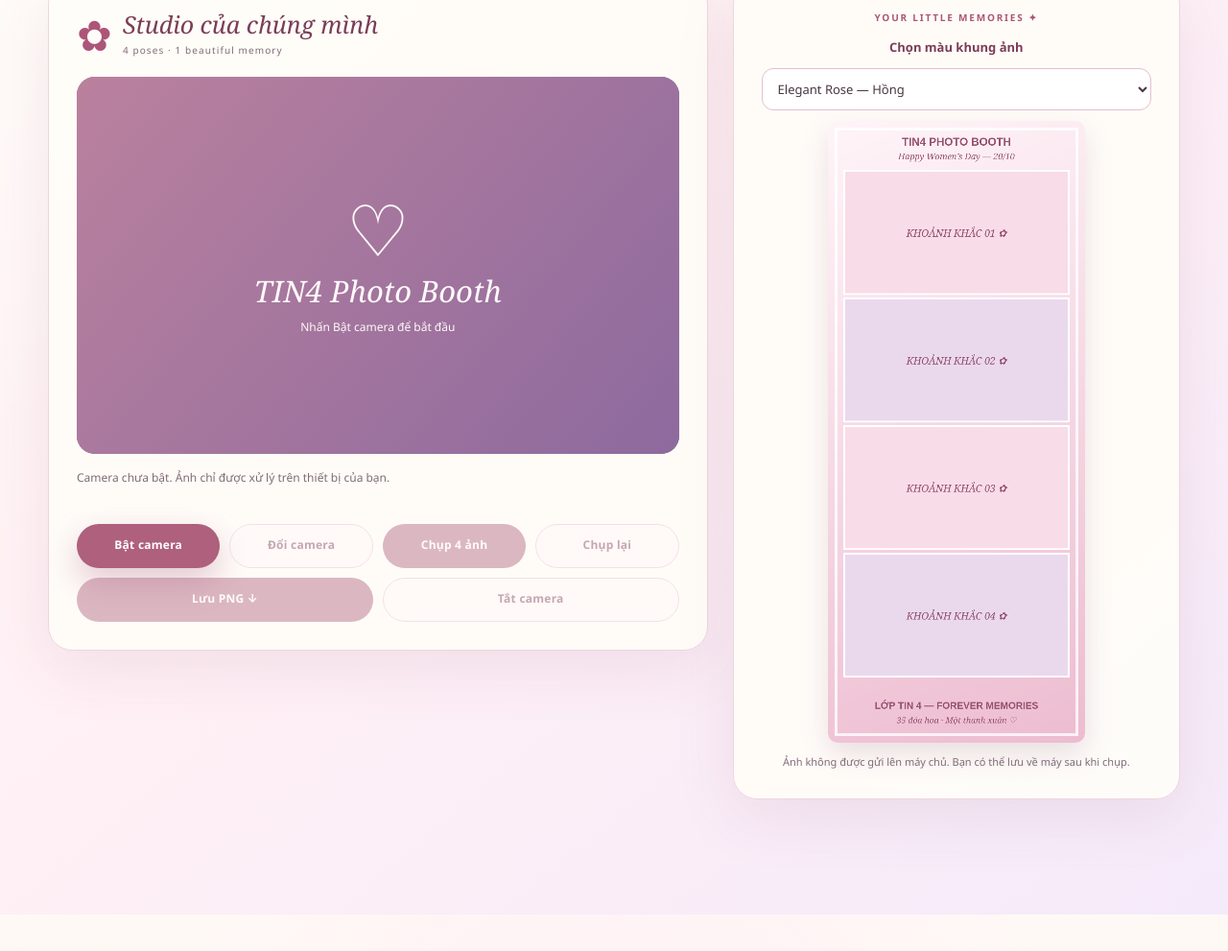
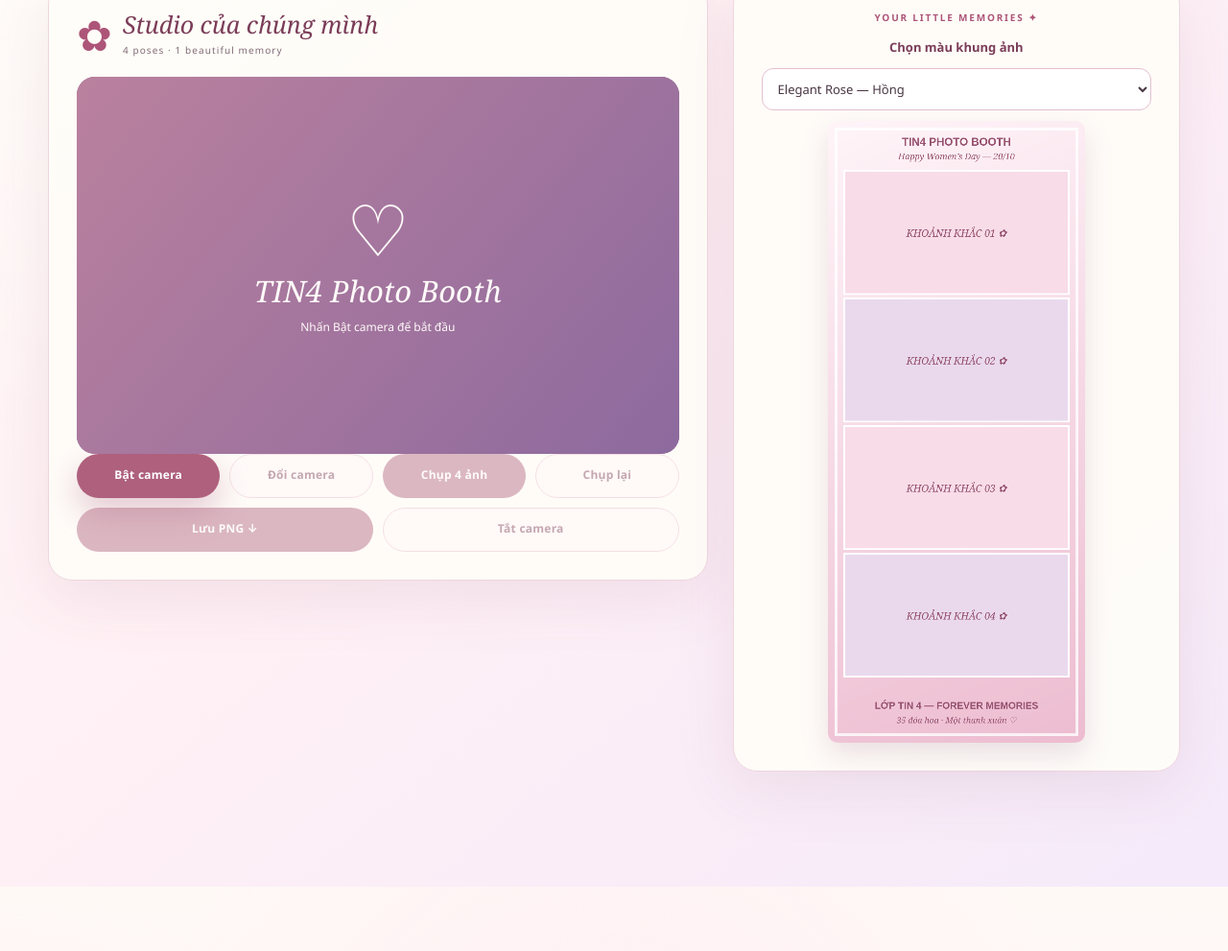
Before and after one commit to nhatwuang/WOMEN-DAY, a plain HTML site: page index.html in a window 1280 px wide. Shown: the part 7101-8092 px from the top of the page at 96% size. Drawn offline with Linux system fonts and the light colour scheme.

Commit message:
Simplify Photo Booth text while preserving camera status target

```diff
--- a/index.html
+++ b/index.html
@@ -401,7 +401,7 @@
 
           <div class="section-heading reveal">
             <span class="section-index">
-              05 / PHOTO BOOTH 20/10
+
             </span>
 
             <h2 id="pbTitle">
@@ -451,15 +451,9 @@
                 ></div>
               </div>
 
-              <p
-                id="pbStatus"
-                class="pb-status"
-                role="status"
-                aria-live="polite"
-              >
-                Camera chưa bật.
-                Ảnh chỉ được xử lý trên thiết bị của bạn.
-              </p>
+
+
+              <p id="pbStatus" hidden></p>
 
               <!-- ĐIỀU KHIỂN CAMERA -->
               <div class="pb-controls">
@@ -553,10 +547,7 @@
                 aria-label="Dải ảnh Photo Booth gồm 4 ảnh"
               ></canvas>
 
-              <p>
-                Ảnh không được gửi lên máy chủ.
-                Bạn có thể lưu về máy sau khi chụp.
-              </p>
+
 
             </div>
           </div>
```
